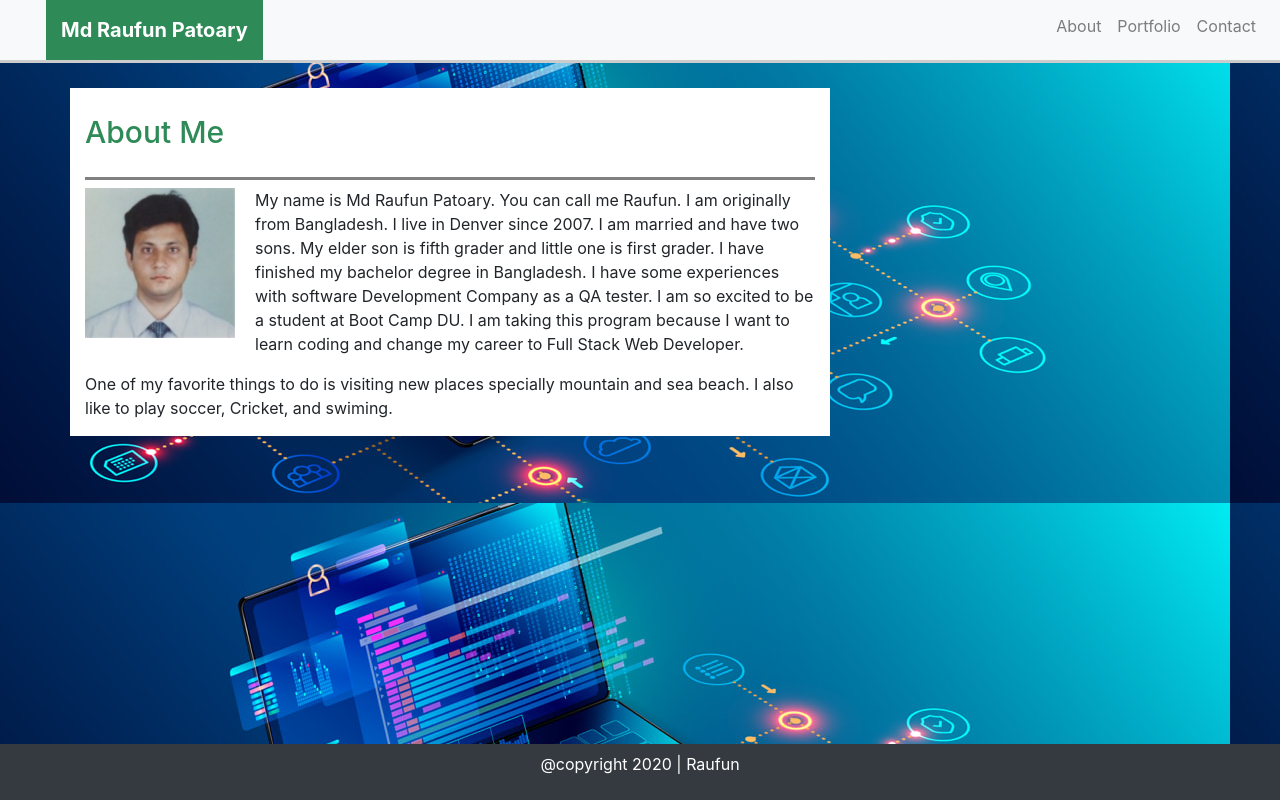
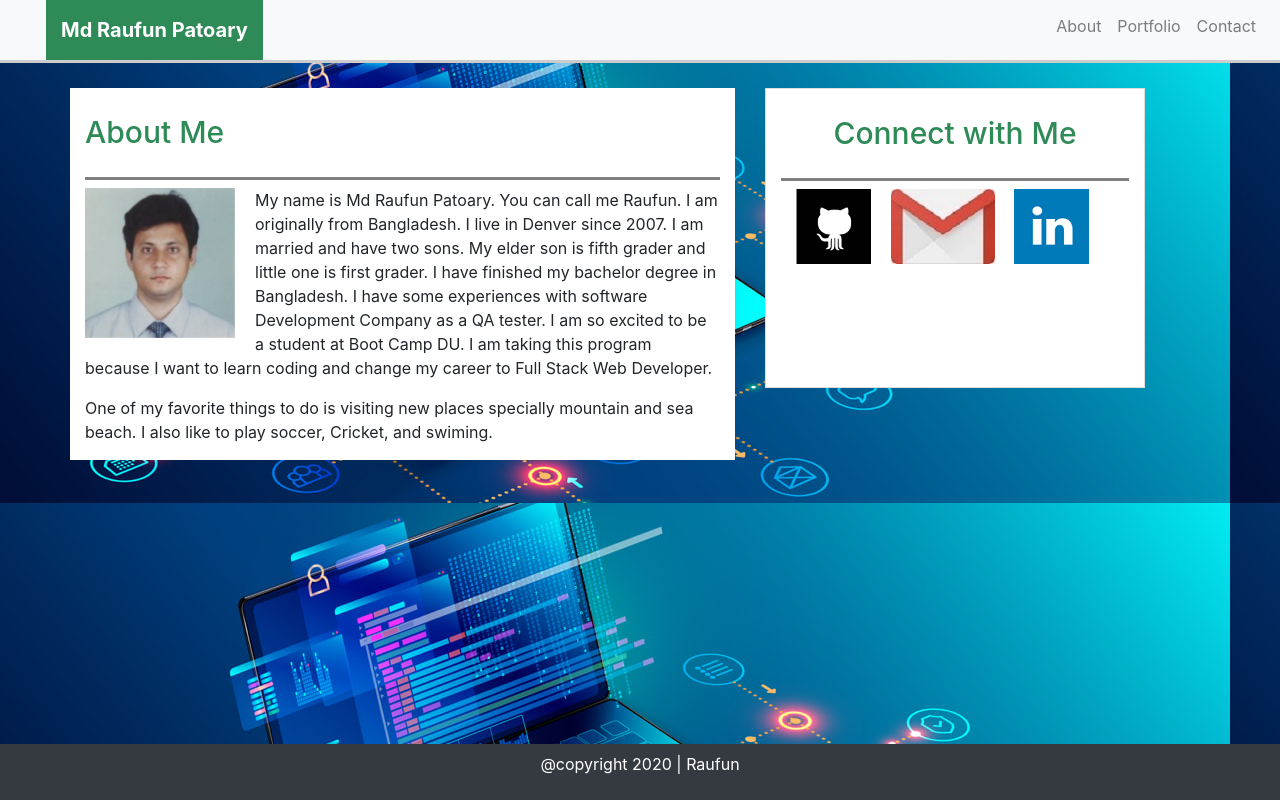
Before and after one commit to raufun05/Updated-Portfolio-Page, a plain HTML site: page index.html in a window 1280 px wide. Drawn offline with nearby package versions, Linux system fonts and the light colour scheme.

Commit message:
updated .html file

```diff
--- a/index.html
+++ b/index.html
@@ -34,7 +34,7 @@
       <!-- Responsive Layout -->
       <div class="container">
         <div class="row">
-          <div class="col-md-8 main-section">
+          <div class="col-md-7 main-section">
             <h4>About Me</h4>
             <div class="row">
               <div class="col-md-12 photo-responsive">
@@ -43,6 +43,13 @@
                 <p>One of my favorite things to do is visiting new places specially mountain and sea beach. I also like to play soccer, Cricket, and swiming.<p>
               </div>
             </div>
+          </div>
+          <div class="col-md-4 col-md-offset-1 sidebar">
+            <h2>Connect with Me</h2>
+
+            <a href="https://github.com/raufun05"><img class="social logo-responsive" src="Assets/Images/github.png" alt="GitHub"></a>
+            <a href="mailto:raufun117gmail.com"><img class="social logo-responsive" src="Assets/Images/gmail.png" alt="Gmail"></a>
+            <a href="https://www.linkedin.com/in/raufun-patoary-167a05198/"><img class="social logo-responsive" src="Assets/Images/linkedin.png" alt="LinkedIn"></a>
           </div>
         </div>
       </div>
--- a/index_style.css
+++ b/index_style.css
@@ -52,3 +52,23 @@ body{
 .nav-link:hover{
     background-color: mediumvioletred;
     }
+.sidebar {
+    background: #fff;
+    border: 1px solid #ddd;
+    margin-top: 25px;
+    margin-left: 30px;
+    height: 300px;
+    }
+.social.logo-responsive {
+    display: inline-block;
+    margin-left: 15px;
+    }
+.sidebar h2 {
+    color: seagreen;
+    margin-top: 20px;
+    padding-bottom: 20px;
+    font-size: 30px;
+    line-height: 49px;
+    border-bottom: 3px solid gray;
+    text-align: center;
+}
--- a/portfolio_style.css
+++ b/portfolio_style.css
@@ -91,3 +91,23 @@ body{
     margin-left: 150px;
     }
   }
+  .sidebar {
+    background: #fff;
+    border: 1px solid #ddd;
+    margin-left: 30px;
+    height: 300px;
+  }
+
+  .social.img-responsive {
+    display: inline-block;
+    margin-left: 15px;
+  }
+  .sidebar h2 {
+    color: seagreen;
+    padding-bottom: 20px;
+    font-size: 30px;
+    line-height: 49px;
+    border-bottom: 3px solid gray;
+    font-weight: bold;
+    text-align: center;
+  }
```
Also changed, not shown: portfolio.html (+8 -1 lines).
